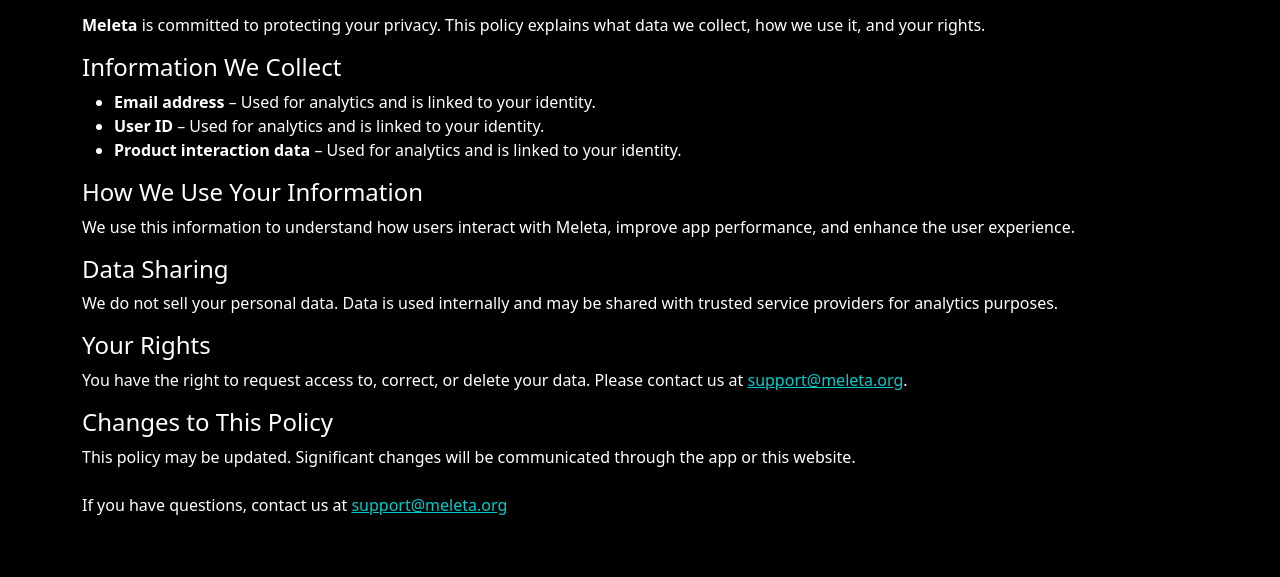
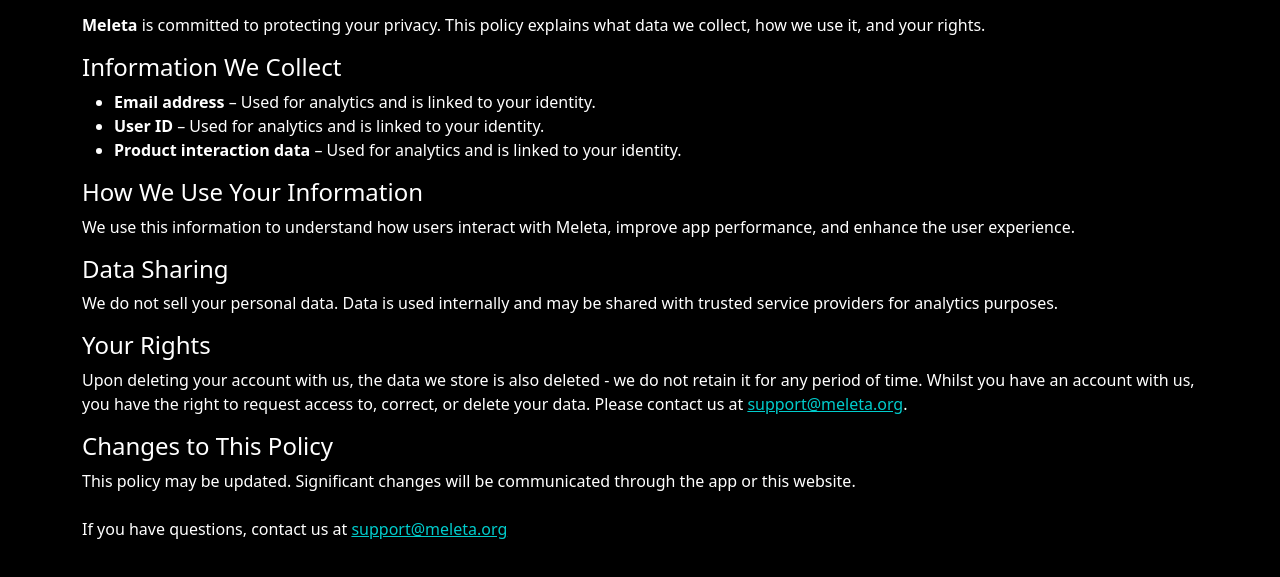
Before and after one commit to TimKirathe/meleta-website, a plain HTML site: page privacy.html in a window 1280 px wide. Shown: the part 187-764 px from the top of the page. Drawn offline with nearby package versions, Linux system fonts and the light colour scheme.

Commit message:
Add information about data storage in privacy page

```diff
--- a/privacy.html
+++ b/privacy.html
@@ -62,8 +62,10 @@
 
       <h4>Your Rights</h4>
       <p>
-        You have the right to request access to, correct, or delete your data.
-        Please contact us at
+        Upon deleting your account with us, the data we store is also deleted -
+        we do not retain it for any period of time. Whilst you have an account
+        with us, you have the right to request access to, correct, or delete
+        your data. Please contact us at
         <a href="mailto:support@meleta.org">support@meleta.org</a>.
       </p>
 
```
